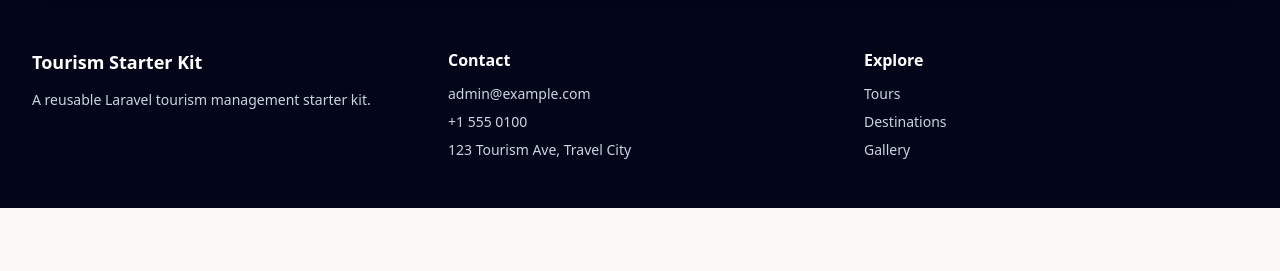
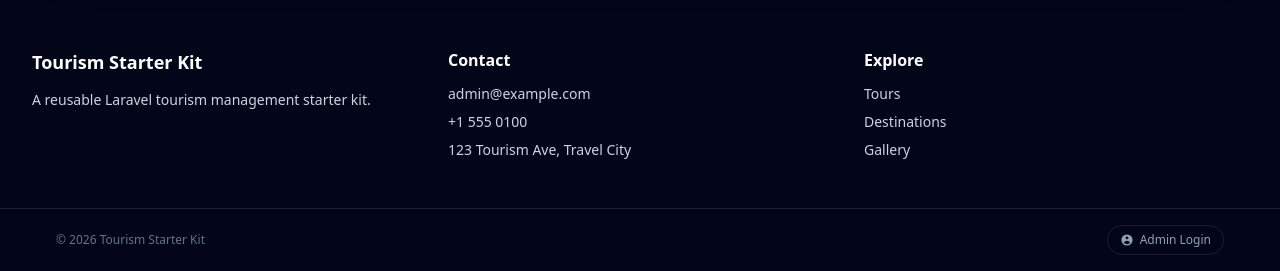
Before and after one commit to Haizard/php_tourism_web, a Laravel app: page /en/blog in a window 1280 px wide. Shown: the part 657-928 px from the top of the page. Before the commit the page ends 865 px from the top, so only its background shows below. Run offline with Laravel 12, Linux system fonts and the light colour scheme; data that the repository does not hold is empty; style sheets or scripts are compiled from the project's sources.

Commit message:
Add an admin login button to the footer of the website
Add a new section to the footer in `myapp/resources/views/partials/footer.blade.php` containing an "Admin Login" link.

Replit-Commit-Author: Agent
Replit-Commit-Session-Id: 10db38dd-71fd-40b9-a172-da33b0158b73
Replit-Commit-Checkpoint-Type: full_checkpoint
Replit-Commit-Event-Id: 021481aa-396a-49d0-840e-b836e2cc5586
Replit-Commit-Screenshot-Url: https://storage.googleapis.com/screenshot-production-us-central1/ad469337-5764-45b4-8652-e02ce6099519/10db38dd-71fd-40b9-a172-da33b0158b73/kmKWLOF
Replit-Helium-Checkpoint-Created: true

```diff
--- a/myapp/resources/views/partials/footer.blade.php
+++ b/myapp/resources/views/partials/footer.blade.php
@@ -44,4 +44,16 @@
             </div>
         @endif
     </div>
+
+    <div class="border-t border-white/10 px-6 py-4">
+        <div class="mx-auto flex max-w-7xl items-center justify-between text-xs text-slate-500 lg:px-8">
+            <span>&copy; {{ date('Y') }} {{ $generalSettings->siteName ?? 'Tourism Starter Kit' }}</span>
+            <a href="{{ url('/admin') }}" class="flex items-center gap-1.5 rounded-full border border-white/10 px-3 py-1.5 text-slate-400 transition hover:border-white/25 hover:text-white">
+                <svg xmlns="http://www.w3.org/2000/svg" class="h-3.5 w-3.5" viewBox="0 0 20 20" fill="currentColor">
+                    <path fill-rule="evenodd" d="M18 10a8 8 0 11-16 0 8 8 0 0116 0zm-6-3a2 2 0 11-4 0 2 2 0 014 0zm-2 4a5 5 0 00-4.546 2.916A5.986 5.986 0 0010 16a5.986 5.986 0 004.546-2.084A5 5 0 0010 11z" clip-rule="evenodd" />
+                </svg>
+                Admin Login
+            </a>
+        </div>
+    </div>
 </footer>
```
